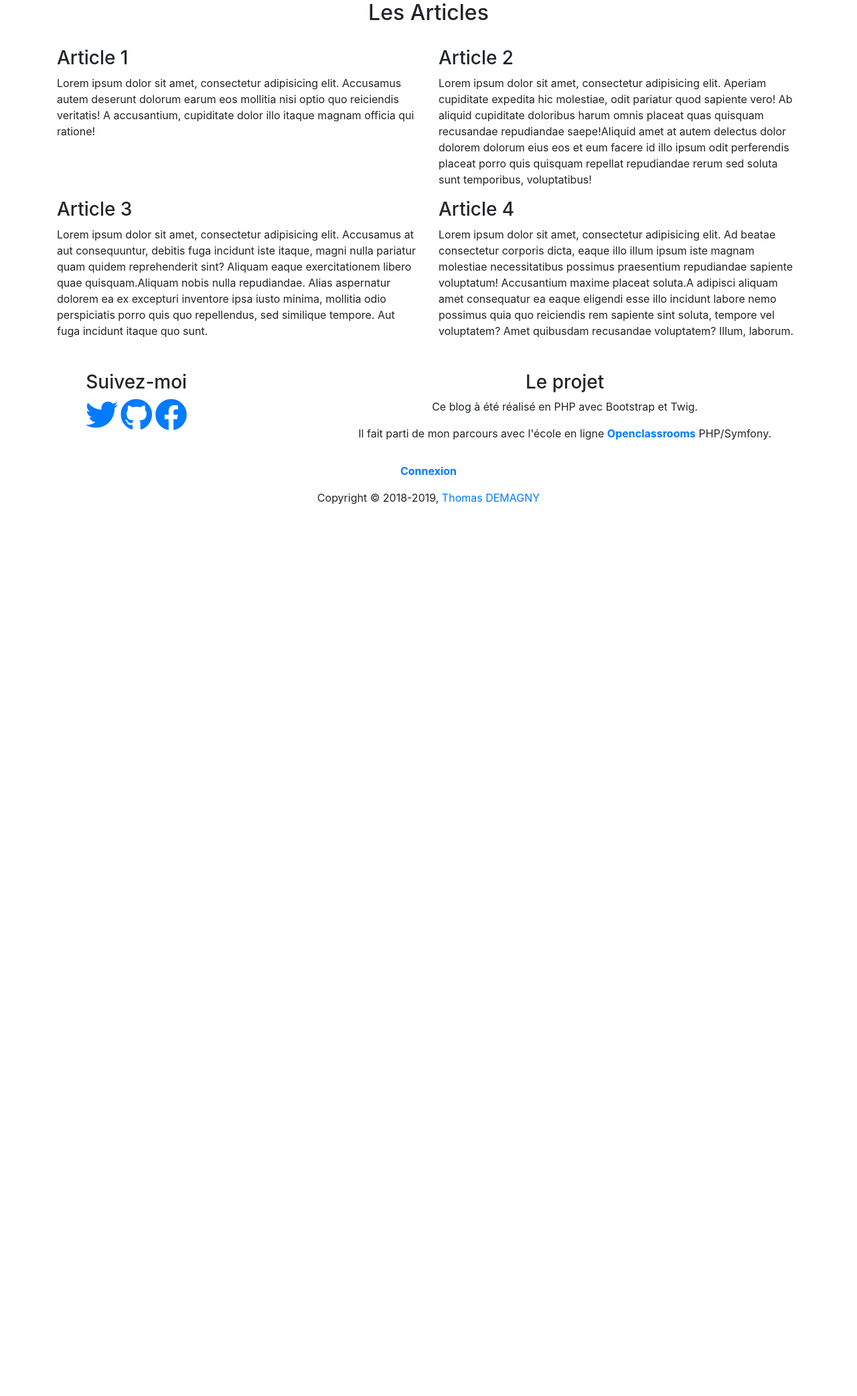
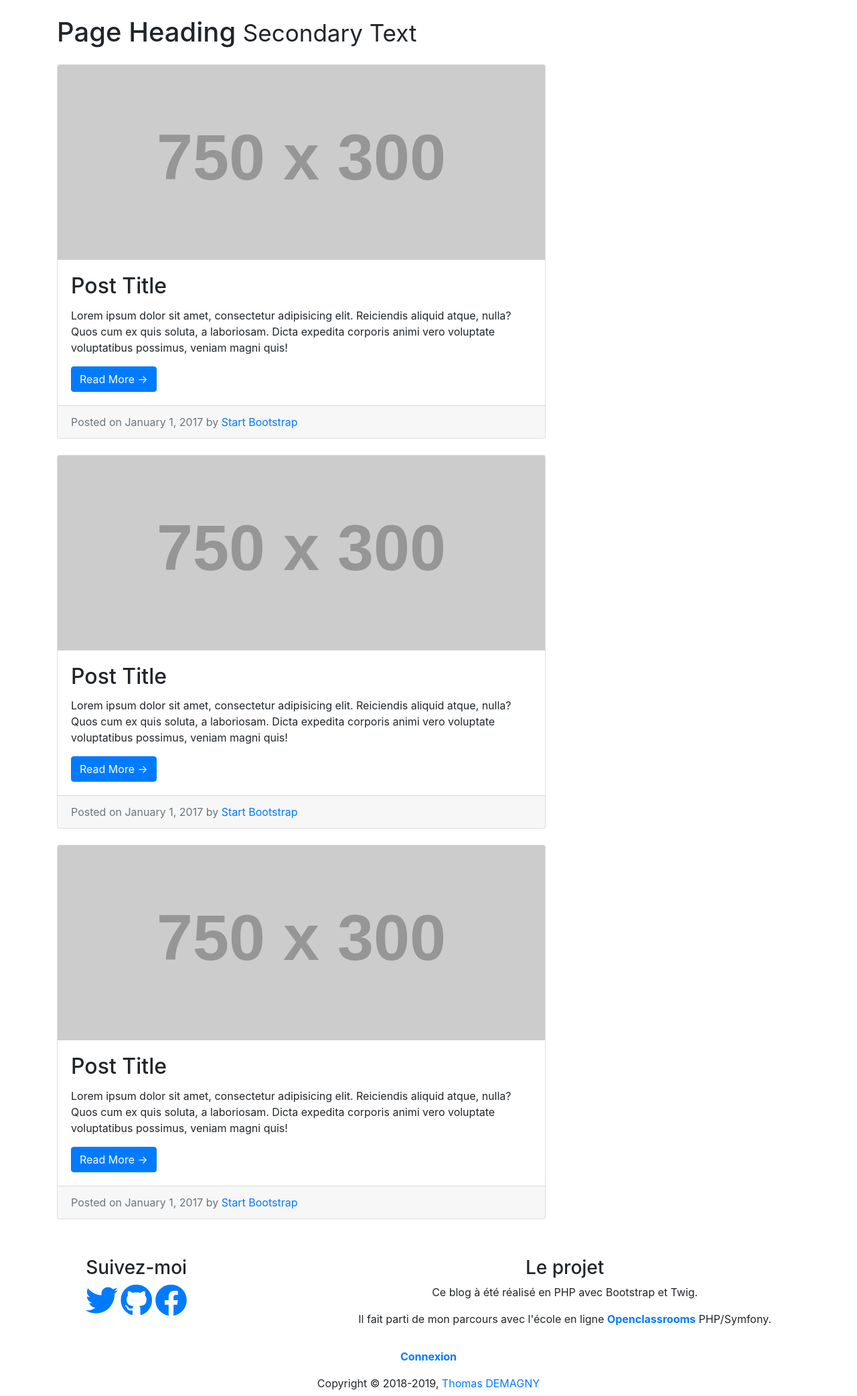
Before and after one commit to thomas-demagny/My_blog, a PHP site: template src/View/blog.twig in a window 1280 px wide. Shown: the part 56-2140 px from the top of the page at 67% size. Before the commit the page ends 809 px from the top, so only its background shows below. Run offline with PHP 8.4, Linux system fonts and the light colour scheme; the template is opened without the code that fills it, so the values that code supplies are empty; grey boxes labelled with a size stand in for pictures from a placeholder-image service; some libraries are stand-ins or nearby versions; some web fonts are replaced.

Commit message:
add blog.twig

```diff
--- a/src/View/blog.twig
+++ b/src/View/blog.twig
@@ -1,36 +1,61 @@
 {% extends 'layout/layout.twig' %}
 
+    {% block title %}Blog Page{% endblock %}
+        {% block header %}{% endblock %}
 {% block content %}
-<div class="container">
+            <div class="blog_page container ">
 
-    <h2 class="text-center top-space">Les Articles</h2>
-    <br>
+                <div class="row">
 
-    <div class="row">
-        <div class="col-sm-6">
-            <h3>Article 1</h3>
-            <p>Lorem ipsum dolor sit amet, consectetur adipisicing elit. Accusamus autem deserunt dolorum earum eos mollitia nisi optio quo reiciendis veritatis! A accusantium, cupiditate dolor illo itaque magnam officia qui ratione!</p>
-        </div>
-        <div class="col-sm-6">
-            <h3>Article 2</h3>
-            <p>
-                <span>Lorem ipsum dolor sit amet, consectetur adipisicing elit. Aperiam cupiditate expedita hic molestiae, odit pariatur quod sapiente vero! Ab aliquid cupiditate doloribus harum omnis placeat quas quisquam recusandae repudiandae saepe!</span><span>Aliquid amet at autem delectus dolor dolorem dolorum eius eos et eum facere id illo ipsum odit perferendis placeat porro quis quisquam repellat repudiandae rerum sed soluta sunt temporibus, voluptatibus!</span></p>
-        </div>
-    </div> <!-- /row -->
+                    <!-- Blog Entries Column -->
+                    <div class="col-md-8">
 
-    <div class="row">
-        <div class="col-sm-6">
-            <h3>Article 3</h3>
-            <p>
-                <span>Lorem ipsum dolor sit amet, consectetur adipisicing elit. Accusamus at aut consequuntur, debitis fuga incidunt iste itaque, magni nulla pariatur quam quidem reprehenderit sint? Aliquam eaque exercitationem libero quae quisquam.</span><span>Aliquam nobis nulla repudiandae. Alias aspernatur dolorem ea ex excepturi inventore ipsa iusto minima, mollitia odio perspiciatis porro quis quo repellendus, sed similique tempore. Aut fuga incidunt itaque quo sunt.</span>
-            </p>
-        </div>
-        <div class="col-sm-6">
-            <h3>Article 4</h3>
-            <p><span>Lorem ipsum dolor sit amet, consectetur adipisicing elit. Ad beatae consectetur corporis dicta, eaque illo illum ipsum iste magnam molestiae necessitatibus possimus praesentium repudiandae sapiente voluptatum! Accusantium maxime placeat soluta.</span><span>A adipisci aliquam amet consequatur ea eaque eligendi esse illo incidunt labore nemo possimus quia quo reiciendis rem sapiente sint soluta, tempore vel voluptatem? Amet quibusdam recusandae voluptatem? Illum, laborum.</span></p>
-        </div>
-    </div>
+                        <h1 class="my-4">Page Heading
+                            <small>Secondary Text</small>
+                        </h1>
 
-</div>
+                        <!-- Blog Post -->
+                        <div class="card mb-4">
+                            <img class="card-img-top" src="http://placehold.it/750x300" alt="Card image cap">
+                            <div class="card-body">
+                                <h2 class="card-title">Post Title</h2>
+                                <p class="card-text">Lorem ipsum dolor sit amet, consectetur adipisicing elit. Reiciendis aliquid atque, nulla? Quos cum ex quis soluta, a laboriosam. Dicta expedita corporis animi vero voluptate voluptatibus possimus, veniam magni quis!</p>
+                                <a href="#" class="btn btn-primary">Read More &rarr;</a>
+                            </div>
+                            <div class="card-footer text-muted">
+                                Posted on January 1, 2017 by
+                                <a href="#">Start Bootstrap</a>
+                            </div>
+                        </div>
 
-{% endblock %}
+                        <!-- Blog Post -->
+                        <div class="card mb-4">
+                            <img class="card-img-top" src="http://placehold.it/750x300" alt="Card image cap">
+                            <div class="card-body">
+                                <h2 class="card-title">Post Title</h2>
+                                <p class="card-text">Lorem ipsum dolor sit amet, consectetur adipisicing elit. Reiciendis aliquid atque, nulla? Quos cum ex quis soluta, a laboriosam. Dicta expedita corporis animi vero voluptate voluptatibus possimus, veniam magni quis!</p>
+                                <a href="#" class="btn btn-primary">Read More &rarr;</a>
+                            </div>
+                            <div class="card-footer text-muted">
+                                Posted on January 1, 2017 by
+                                <a href="#">Start Bootstrap</a>
+                            </div>
+                        </div>
+
+                        <!-- Blog Post -->
+                        <div class="card mb-4">
+                            <img class="card-img-top" src="http://placehold.it/750x300" alt="Card image cap">
+                            <div class="card-body">
+                                <h2 class="card-title">Post Title</h2>
+                                <p class="card-text">Lorem ipsum dolor sit amet, consectetur adipisicing elit. Reiciendis aliquid atque, nulla? Quos cum ex quis soluta, a laboriosam. Dicta expedita corporis animi vero voluptate voluptatibus possimus, veniam magni quis!</p>
+                                <a href="#" class="btn btn-primary">Read More &rarr;</a>
+                            </div>
+                            <div class="card-footer text-muted">
+                                Posted on January 1, 2017 by
+                                <a href="#">Start Bootstrap</a>
+                            </div>
+                        </div>
+                    </div>
+                </div>
+            </div>
+    {% endblock %}
```
